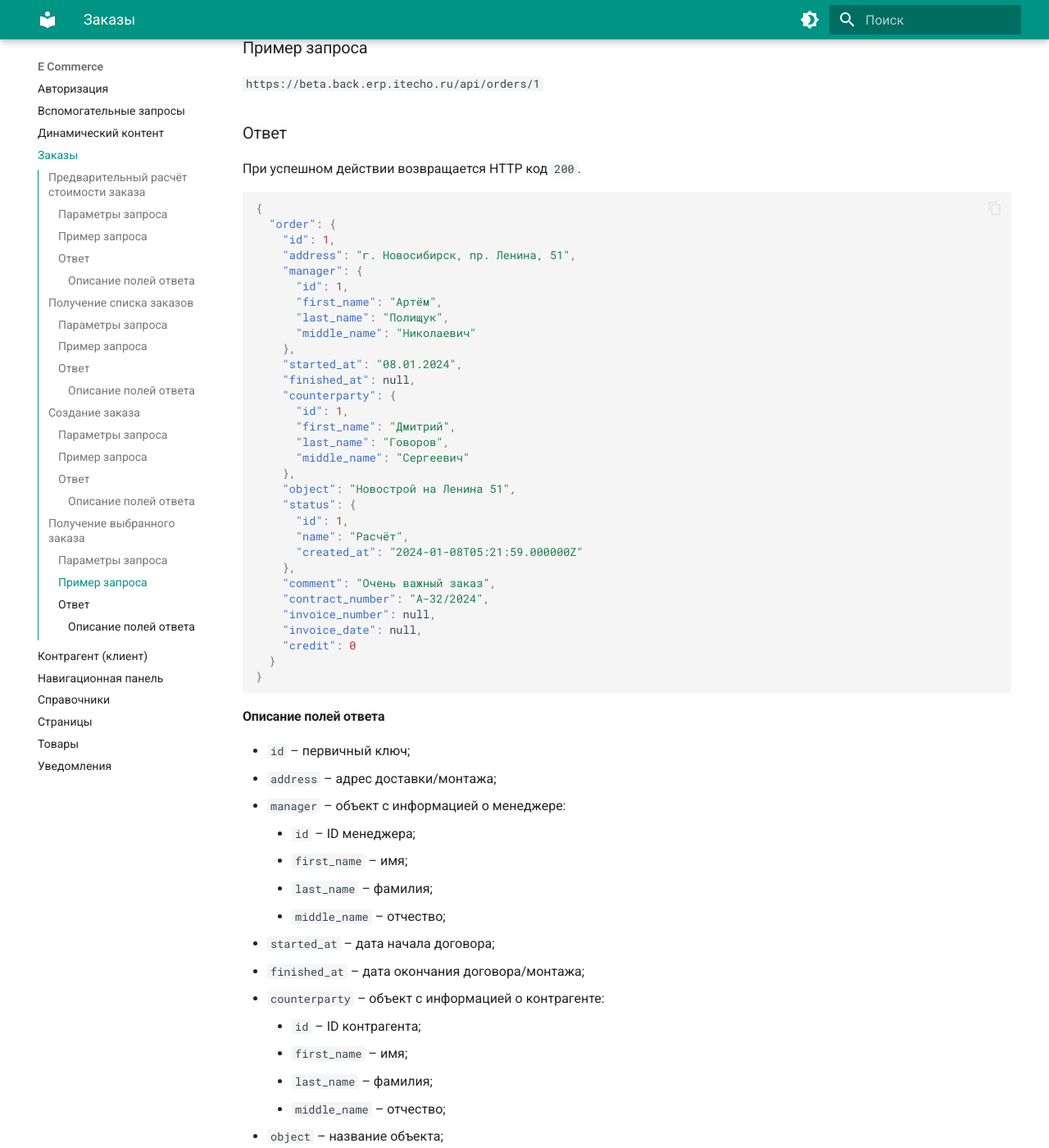
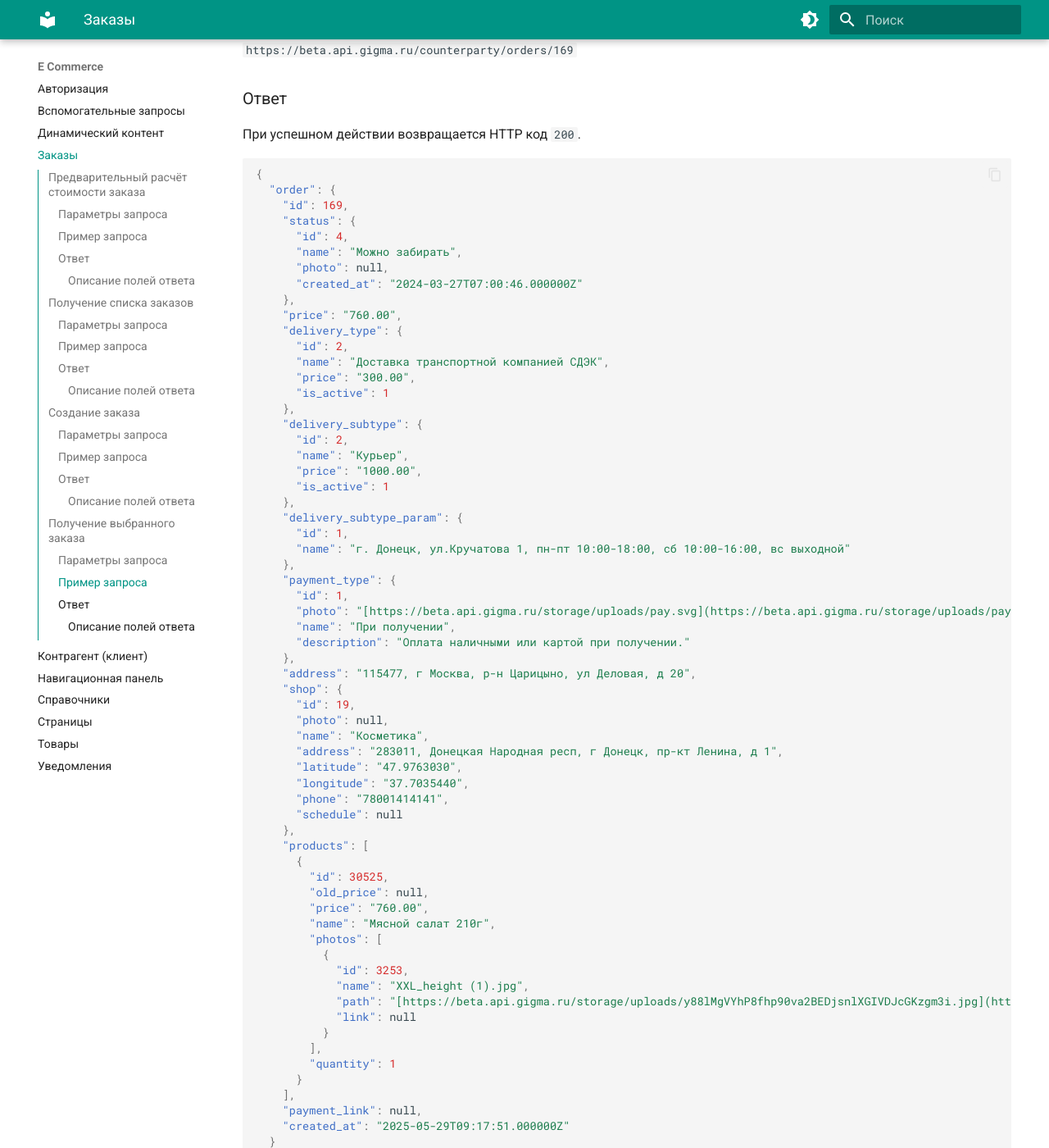
Before and after one commit to Krushanov/docs.erp.itecho.ru, an MkDocs documentation site: the page built from docs/E-Commerce/Заказы.md, in a window 1280 px wide and 1400 px high, scrolled down 6469 px. Shown: the whole window at 82% size. Built offline with MkDocs 1.6.1 and Material for MkDocs 9.7.7, drawn with Linux system fonts in a browser that asks for light colours; some of the changed text lies outside the part shown.

Commit message:
Edit "Заказы.md" file.

````diff
--- a/docs/E-Commerce/Заказы.md
+++ b/docs/E-Commerce/Заказы.md
@@ -275,7 +273,7 @@
 
 ### Пример запроса
 
-`https://beta.back.erp.itecho.ru/api/orders/1`
+`https://beta.api.gigma.ru/counterparty/orders/169`
 
 ### Ответ
 
@@ -283,60 +281,114 @@
 ```json
 {
   "order": {
-    "id": 1,
-    "address": "г. Новосибирск, пр. Ленина, 51",
-    "manager": {
+    "id": 169,
+    "status": {
+      "id": 4,
+      "name": "Можно забирать",
+      "photo": null,
+      "created_at": "2024-03-27T07:00:46.000000Z"
+    },
+    "price": "760.00",
+    "delivery_type": {
+      "id": 2,
+      "name": "Доставка транспортной компанией СДЭК",
+      "price": "300.00",
+      "is_active": 1
+    },
+    "delivery_subtype": {
+      "id": 2,
+      "name": "Курьер",
+      "price": "1000.00",
+      "is_active": 1
+    },
+    "delivery_subtype_param": {
       "id": 1,
-      "first_name": "Артём",
-      "last_name": "Полищук",
-      "middle_name": "Николаевич"
+      "name": "г. Донецк, ул.Кручатова 1, пн-пт 10:00-18:00, сб 10:00-16:00, вс выходной"
     },
-    "started_at": "08.01.2024",
-    "finished_at": null,
-    "counterparty": {
+    "payment_type": {
       "id": 1,
-      "first_name": "Дмитрий",
-      "last_name": "Говоров",
-      "middle_name": "Сергеевич"
+      "photo": "[https://beta.api.gigma.ru/storage/uploads/pay.svg](https://beta.api.gigma.ru/storage/uploads/pay.svg)",
+      "name": "При получении",
+      "description": "Оплата наличными или картой при получении."
     },
-    "object": "Новострой на Ленина 51",
-    "status": {
-      "id": 1,
-      "name": "Расчёт",
-      "created_at": "2024-01-08T05:21:59.000000Z"
+    "address": "115477, г Москва, р-н Царицыно, ул Деловая, д 20",
+    "shop": {
+      "id": 19,
+      "photo": null,
+      "name": "Косметика",
+      "address": "283011, Донецкая Народная респ, г Донецк, пр-кт Ленина, д 1",
+      "latitude": "47.9763030",
+      "longitude": "37.7035440",
+      "phone": "78001414141",
+      "schedule": null
     },
-    "comment": "Очень важный заказ",
-    "contract_number": "А-32/2024",
-    "invoice_number": null,
-    "invoice_date": null,
-    "credit": 0
+    "products": [
+      {
+        "id": 30525,
+        "old_price": null,
+        "price": "760.00",
+        "name": "Мясной салат 210г",
+        "photos": [
+          {
+            "id": 3253,
+            "name": "XXL_height (1).jpg",
+            "path": "[https://beta.api.gigma.ru/storage/uploads/y88lMgVYhP8fhp90va2BEDjsnlXGIVDJcGKzgm3i.jpg](https://beta.api.gigma.ru/storage/uploads/y88lMgVYhP8fhp90va2BEDjsnlXGIVDJcGKzgm3i.jpg)",
+            "link": null
+          }
+        ],
+        "quantity": 1
+      }
+    ],
+    "payment_link": null,
+    "created_at": "2025-05-29T09:17:51.000000Z"
   }
 }
 ```
 
 #### Описание полей ответа
 
-- `id` – первичный ключ;
-- `address` – адрес доставки/монтажа;
-- `manager` – объект с информацией о менеджере:
-	- `id` – ID менеджера;
-	- `first_name` – имя;
-	- `last_name` – фамилия;
-	- `middle_name` – отчество;
-- `started_at` – дата начала договора;
-- `finished_at` – дата окончания договора/монтажа;
-- `counterparty` – объект с информацией о контрагенте:
-	- `id` – ID контрагента;
-	- `first_name` – имя;
-	- `last_name` – фамилия;
-	- `middle_name` – отчество;
-- `object` – название объекта;
-- `status` – объект с информацией об этапе работ:
-	- `id` – ID статуса;
-	- `name` – название статуса;
-	- `created_at` – дата и время создания;
-- `comment` – комментарий;
-- `contract_number` – номер договора;
-- `invoice_number` – номер счёта;
-- `invoice_date` – дата формирования счёта;
-- `credit` – общая задолженность.
+- `order` – объект с информацией о заказе.
+	- `id` – первичный ключ заказа;
+	- `status` – объект с информацией о текущем статусе заказа:
+		- `id` – ID статуса;
+		- `name` – название статуса;
+		- `photo` – ссылка на фото статуса;
+		- `created_at` – дата создания статуса;
+	- `price` – итоговая сумма к оплате;
+	- `delivery_type` – объект с информацией о способе доставки:
+		- `id` – ID типа доставки;
+		- `name` – название типа доставки;
+		- `price` – стоимость;
+		- `is_active` – флаг активности;
+	- `delivery_subtype` – объект с информацией о подтипе доставки (например, "Курьер" или "ПВЗ"):
+		- `id` – ID подтипа;
+		- `name` – название подтипа;
+		- `price` – стоимость;
+		- `is_active` – флаг активности;
+	- `delivery_subtype_param` – объект с параметрами подтипа доставки (например, адрес ПВЗ);
+		- `id` – ID параметра;
+		- `name` – значение параметра;
+	- `payment_type` – объект с информацией о способе оплаты:
+		- `id` – ID способа оплаты;
+		- `photo` – ссылка на иконку;
+		- `name` – название способа оплаты;
+		- `description` – описание;
+	- `address` – адрес доставки;
+	- `shop` – объект с информацией о магазине (если применимо):
+		- `id` – ID магазина;
+		- `photo` – ссылка на фото магазина;
+		- `name` – название;
+		- `address` – адрес магазина;
+		- `latitude` – широта;
+		- `longitude` – долгота;
+		- `phone` – телефон;
+		- `schedule` – расписание работы;
+	- `products` – массив товаров в заказе:
+		- `id` – ID товара;
+		- `old_price` – старая цена;
+		- `price` – текущая цена;
+		- `name` – название товара;
+		- `photos` – массив объектов с фотографиями товара;
+		- `quantity` – количество товара в заказе;
+	- `payment_link` – ссылка на онлайн-оплату заказа;
+	- `created_at` – дата и время создания заказа.
````
Also changed, not shown: other parts of docs/E-Commerce/Заказы.md (+1 -3 lines).
